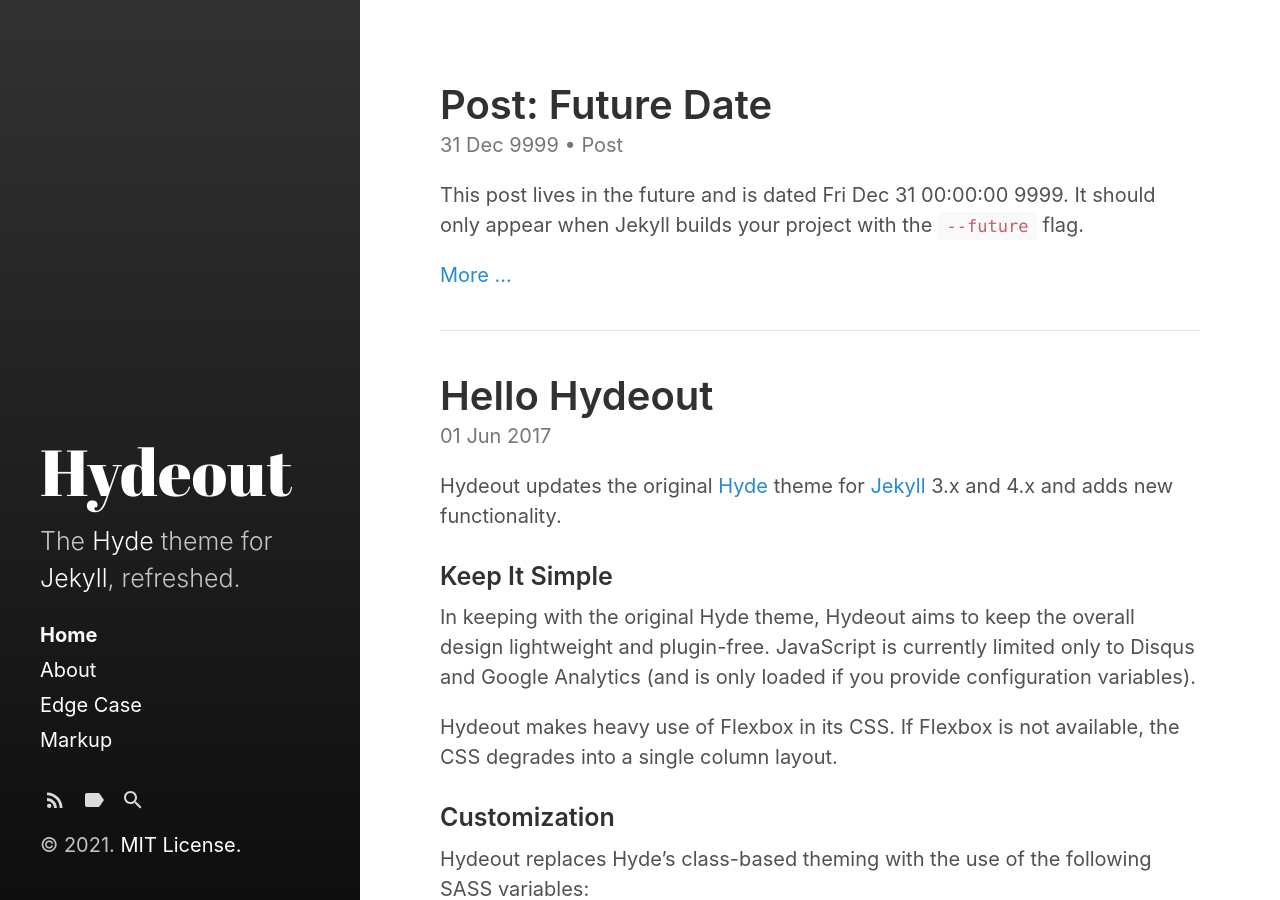
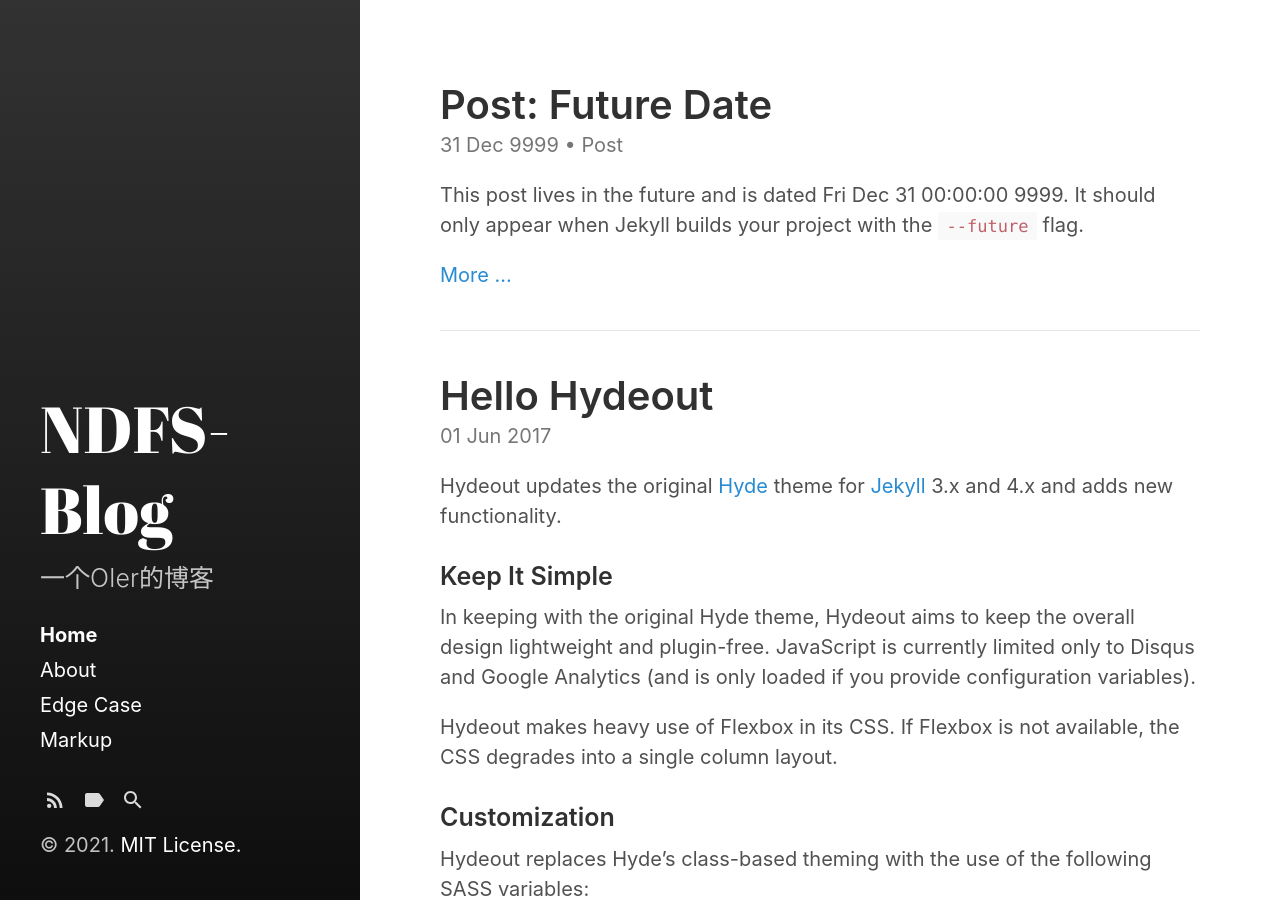
Before and after one commit to 112312/112312.github.io, a Jekyll site: the page built from index.html, in a window 1280 px wide and 900 px high. Built offline with Jekyll 4.4.1, drawn with Linux system fonts in a browser that asks for light colours; the list of posts is cut into pages by our own code.

Commit message:
Update _config.yml

```diff
--- a/_config.yml
+++ b/_config.yml
@@ -3,11 +3,11 @@ markdown:         kramdown
 highlighter:      rouge
 
 # Setup
-title:            Hydeout
+title:            NDFS-Blog
 tagline:          'A Jekyll theme'
-description:      'The <a href="http://hyde.getpoole.com" target="_blank">Hyde</a> theme for <a href="http://jekyllrb.com" target="_blank">Jekyll</a>, refreshed.'
-url:              https://fongandrew.github.io
-baseurl:          '/hydeout'
+description:      一个OIer的博客
+url:              https://112312.github.io
+baseurl:          /
                   # the optional subpath of your site, e.g. "/blog"
                   # NB: This applies to all pages in your Jekyll site.
                   # If you want to move just the blog index pages but keep
```
